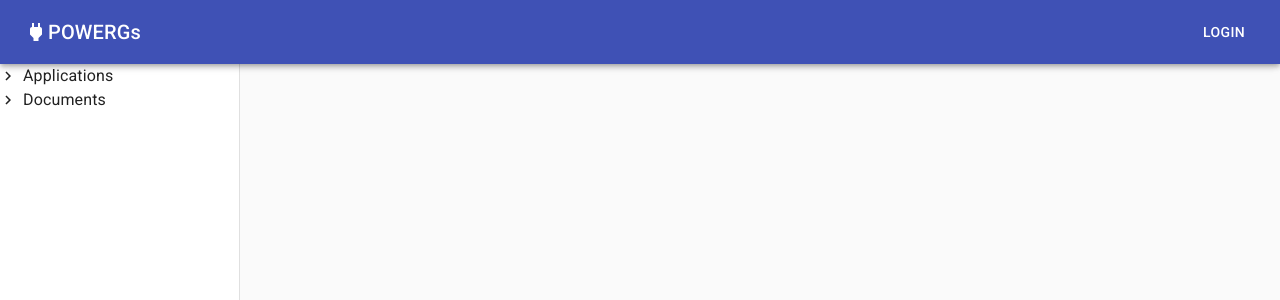
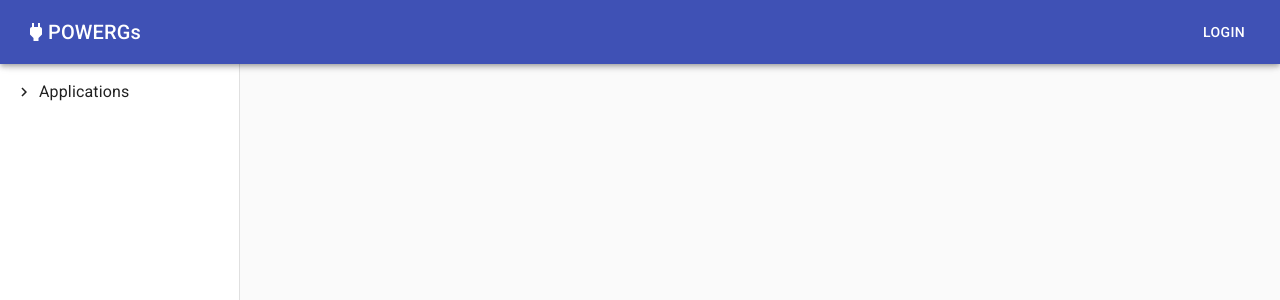
Before and after one commit to aEricLiao/POWERGs, a React (Create React App) app in the folder web/: page / in a window 1280 px wide. Shown: the top 300 px of the page. Built offline with nearby package versions, Linux system fonts and the light colour scheme.

Commit message:
context menu of treeview (#32)

```diff
--- a/web/src/components/LeftDrawer/index.tsx
+++ b/web/src/components/LeftDrawer/index.tsx
@@ -1,3 +1,4 @@
+import { useState, MouseEvent } from 'react'
 import useStyles from './style'
 import Drawer from '@material-ui/core/Drawer'
 import Toolbar from '@material-ui/core/Toolbar'
@@ -5,9 +6,36 @@ import TreeView from '@material-ui/lab/TreeView'
 import ExpandMoreIcon from '@material-ui/icons/ExpandMore'
 import ChevronRightIcon from '@material-ui/icons/ChevronRight'
 import TreeItem from '@material-ui/lab/TreeItem'
+import Menu from '@material-ui/core/Menu'
+import MenuItem from '@material-ui/core/MenuItem'
+import Box from '@material-ui/core/Box'
+
+interface MenuAnchorPosition {
+  mouseX: number | null
+  mouseY: number | null
+}
 
 const LeftDrawer = () => {
   const classes = useStyles()
+  const [state, setState] = useState<MenuAnchorPosition>({
+    mouseX: null,
+    mouseY: null,
+  })
+  const [selectedNodeId, setSelectedNodeId] = useState<string | null>(null)
+  const onContextMenu = (event: MouseEvent, nodeId: string | null) => {
+    event.preventDefault()
+    event.stopPropagation()
+    setSelectedNodeId(nodeId)
+    setState({
+      mouseX: event.clientX - 2,
+      mouseY: event.clientY - 4,
+    })
+  }
+
+  const handleClose = () => {
+    setState({ mouseX: null, mouseY: null })
+  }
+
   return (
     <Drawer
       className={classes.drawer}
@@ -16,24 +44,46 @@ const LeftDrawer = () => {
         paper: classes.drawerPaper,
       }}>
       <Toolbar />
-      <TreeView
-        defaultCollapseIcon={<ExpandMoreIcon />}
-        defaultExpandIcon={<ChevronRightIcon />}>
-        <TreeItem nodeId="1" label="Applications">
-          <TreeItem nodeId="2" label="Calendar" />
-          <TreeItem nodeId="3" label="Chrome" />
-          <TreeItem nodeId="4" label="Webstorm" />
-        </TreeItem>
-        <TreeItem nodeId="5" label="Documents">
-          <TreeItem nodeId="10" label="OSS" />
-          <TreeItem nodeId="6" label="Material-UI">
-            <TreeItem nodeId="7" label="src">
-              <TreeItem nodeId="8" label="index.js" />
-              <TreeItem nodeId="9" label="tree-view.js" />
+      <Box p={2}>
+        <TreeView
+          defaultCollapseIcon={<ExpandMoreIcon />}
+          defaultExpandIcon={<ChevronRightIcon />}>
+          <TreeItem
+            nodeId="1"
+            label="Applications"
+            onContextMenu={(event) => onContextMenu(event, 'Applications')}>
+            <TreeItem
+              nodeId="4"
+              label="Webstorm"
+              onContextMenu={(event) => onContextMenu(event, 'Webstorm')}>
+              <TreeItem
+                nodeId="7"
+                label="src"
+                onContextMenu={(event) => onContextMenu(event, 'src')}>
+                <TreeItem
+                  nodeId="9"
+                  label="tree-view.js"
+                  onContextMenu={(event) =>
+                    onContextMenu(event, 'tree-view.js')
+                  }
+                />
+              </TreeItem>
             </TreeItem>
           </TreeItem>
-        </TreeItem>
-      </TreeView>
+        </TreeView>
+      </Box>
+      <Menu
+        keepMounted
+        open={state.mouseY !== null}
+        onClose={handleClose}
+        anchorReference="anchorPosition"
+        anchorPosition={
+          state.mouseY && state.mouseX
+            ? { top: state.mouseY, left: state.mouseX }
+            : undefined
+        }>
+        <MenuItem onClick={handleClose}>{selectedNodeId}</MenuItem>
+      </Menu>
     </Drawer>
   )
 }
```
